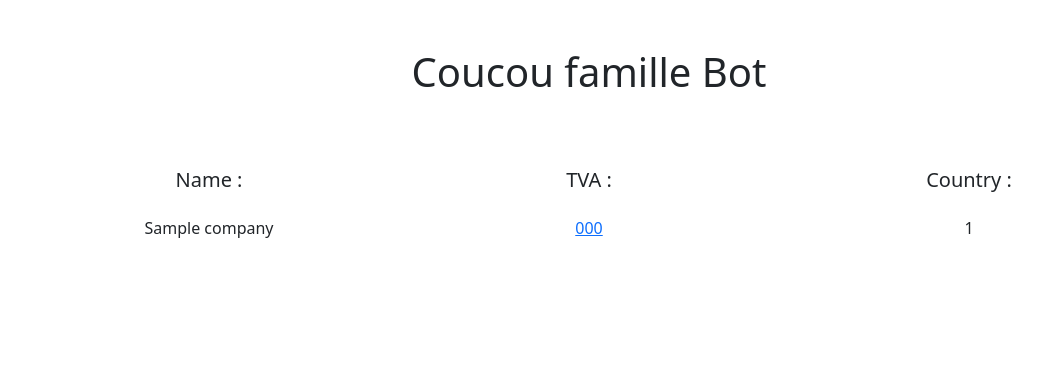
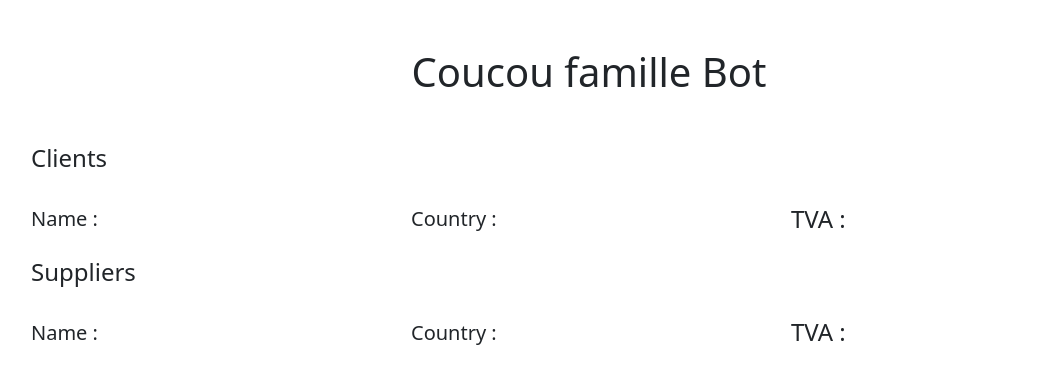
Before and after one commit to Zena-Alsibaai/COGIP-app, a PHP site: page /view/companiesPage.php in a window 1280 px wide. Shown: the top 384 px of the page, without its empty margins (51-1093 px from the left). Run offline with PHP 8.4, Linux system fonts and the light colour scheme; tables that the repository leaves empty or names only in its code hold one stand-in row (values such as "Sample post").

Commit message:
Update companies list

```diff
--- a/src/model/CompaniesManager.php
+++ b/src/model/CompaniesManager.php
@@ -6,11 +6,17 @@ require_once '../model/Manager.php';
 class CompaniesManager extends Manager{
 
     // public pour pouvoir utiliser en appellant la fonction getAllUsers()
-    public function getAllCompanies(){
+    public function getCompaniesClients(){
         // query est équivalant à prepare.
         $statment = $this->connectDB()->query(
-            "SELECT*
-            FROM companies");
+            "SELECT *
+            FROM companies
+            INNER JOIN types_of_companies
+            ON types_of_companies.id_types = companies.id_types
+            WHERE types_of= 'client'
+            ");
+
+
 
         // traitement de données récoltée dans la requete.
         $resultsAll = $statment->fetchAll(PDO::FETCH_ASSOC);
@@ -18,4 +24,24 @@ class CompaniesManager extends Manager{
 
     }
 
+    public function getCompaniesSuppliers(){
+        // query est équivalant à prepare.
+        $statment = $this->connectDB()->query(
+            "SELECT *
+            FROM companies
+            INNER JOIN types_of_companies
+            ON types_of_companies.id_types = companies.id_types
+            WHERE types_of= 'supplier'
+            ");
+
+
+
+        // traitement de données récoltée dans la requete.
+        $resultsAll = $statment->fetchAll(PDO::FETCH_ASSOC);
+        return $resultsAll;
+
+    }
+
+
+
 }
--- a/src/view/companiesPage.php
+++ b/src/view/companiesPage.php
@@ -5,10 +5,8 @@ declare(strict_types=1);
 require_once '../model/CompaniesManager.php';
 
 $Companies = new CompaniesManager;
-$resultsAll = $Companies->getAllCompanies();
-
-
-
+$resultsAll = $Companies->getCompaniesClients();
+$resultsSuppliers= $Companies-> getCompaniesSuppliers();
 
 ?>
 
@@ -27,28 +25,60 @@ $resultsAll = $Companies->getAllCompanies();
     <div class="container">
         <H1 class="text-center my-5">Coucou famille Bot</H1>
 
-        <?php foreach ($resultsAll as $each => $resultsAll ): ?>
-            <div class="row align-items-center text-center ">
+
+            <div class="row align-items-center  ">
+            <h4>Clients</h4>
                 <div class="col">
                     <h5 class="my-4">Name :</h5>
-                    <?php echo $resultsAll['name_companies'] ?>
-                </div>
-                <div class="col">
-                    <h5  class="my-4">TVA :</h5>
-                    <a href="#" ><?php echo $resultsAll['vat_number'] ?></a>
-
+                    <?php foreach ($resultsAll as $result ){
+                            echo $result['name_companies'] .'</br>';
+                    }
+                    ?>
                 </div>
                 <div class="col">
                     <h5  class="my-4">Country :</h5>
-                    <?php echo $resultsAll['country'] ?>
+                    <?php foreach ($resultsAll as $result){
+                            echo $result['country'] .'</br>';
+                    }
+                    ?>
                 </div>
+                <div class="col">
+                    <h4  class="my-4">TVA :</h4>
+                    <?php foreach ($resultsAll as $result ){
+                            echo $result['vat_number'].'</br>';
+                    }
+                    ?>
+                </div>
+            </div>
 
+            <div class="row align-items-center  ">
+            <h4>Suppliers</h4>
+                <div class="col">
+                    <h5 class="my-4">Name :</h5>
+                    <?php foreach ($resultsSuppliers as $result ){
+                            echo $result['name_companies'] .'</br>';
+                    }
+                    ?>
+                </div>
+                <div class="col">
+                    <h5  class="my-4">Country :</h5>
+                    <?php foreach ($resultsSuppliers as $result){
+                            echo $result['country'] .'</br>';
+                    }
+                    ?>
+                </div>
+                <div class="col">
+                    <h4  class="my-4">TVA :</h4>
+                    <?php foreach ($resultsSuppliers as $result ){
+                            echo $result['vat_number'].'</br>';
+                    }
+                    ?>
+                </div>
             </div>
-        <?php endforeach; ?>
-
 
     </div>
     </main>
 
+
 </body>
 </html>
```
